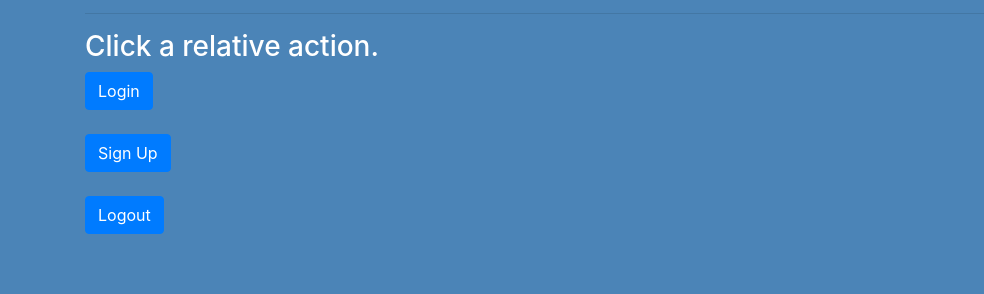
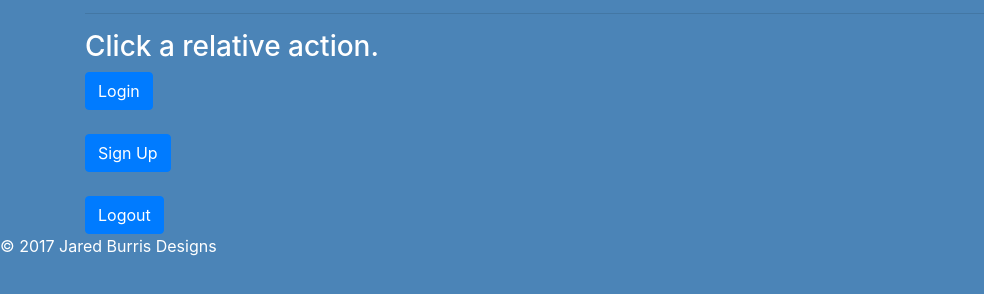
Before and after one commit to jaredburris97/workoutlogWeb, a website: page index.html in a window 1280 px wide. Shown: the part 82-376 px from the top of the page, without its empty margins (0-984 px from the left). Drawn offline with nearby package versions, Linux system fonts and the light colour scheme.

Commit message:
user display test11 and UI update

```diff
--- a/index.html
+++ b/index.html
@@ -156,19 +156,22 @@
      </div>
    </div> <!-- end of tab -->
  </div> <!-- end of container -->
+
+  <footer>
+    <p>&copy; 2017 Jared Burris Designs</p>
+  </footer>
+
   <!-- jQuery (necessary for Bootstrap's JavaScript plugins)-->
   <script src="./bower_components/jquery/dist/jquery.min.js"></script>
   <!-- Include all compiled plugins (below), or include individual files as needed -->
   <script src="./bower_components/bootstrap/dist/js/bootstrap.min.js"></script>
 
-<!--   <script src="./app.js"></script>
+  <!--   <script src="./app.js"></script>
   <script src="./user/auth.js"></script>
   <script src="./workouts/define.js"></script>
   <script src="./workouts/log.js"></script> -->
 
   <!-- if you add new file add new script -->
-
   <script src="./dist/bundle.js"></script>
-
 </body>
 </html>
--- a/user/auth.js
+++ b/user/auth.js
@@ -49,8 +49,6 @@ $(function(){
 
 		//login method
 		login: function() {
-
-
 			//login variables
 			var username = $("#li_username").val();
 			var password = $("#li_password").val();
@@ -68,10 +66,8 @@ $(function(){
 				contentType: "application/json"
 			});
 
-
 			console.log(username);
 			$("#userDisplay").innerHTML(username);
-
 
 			//login done/fail
 			login.done(function(data) {
```
